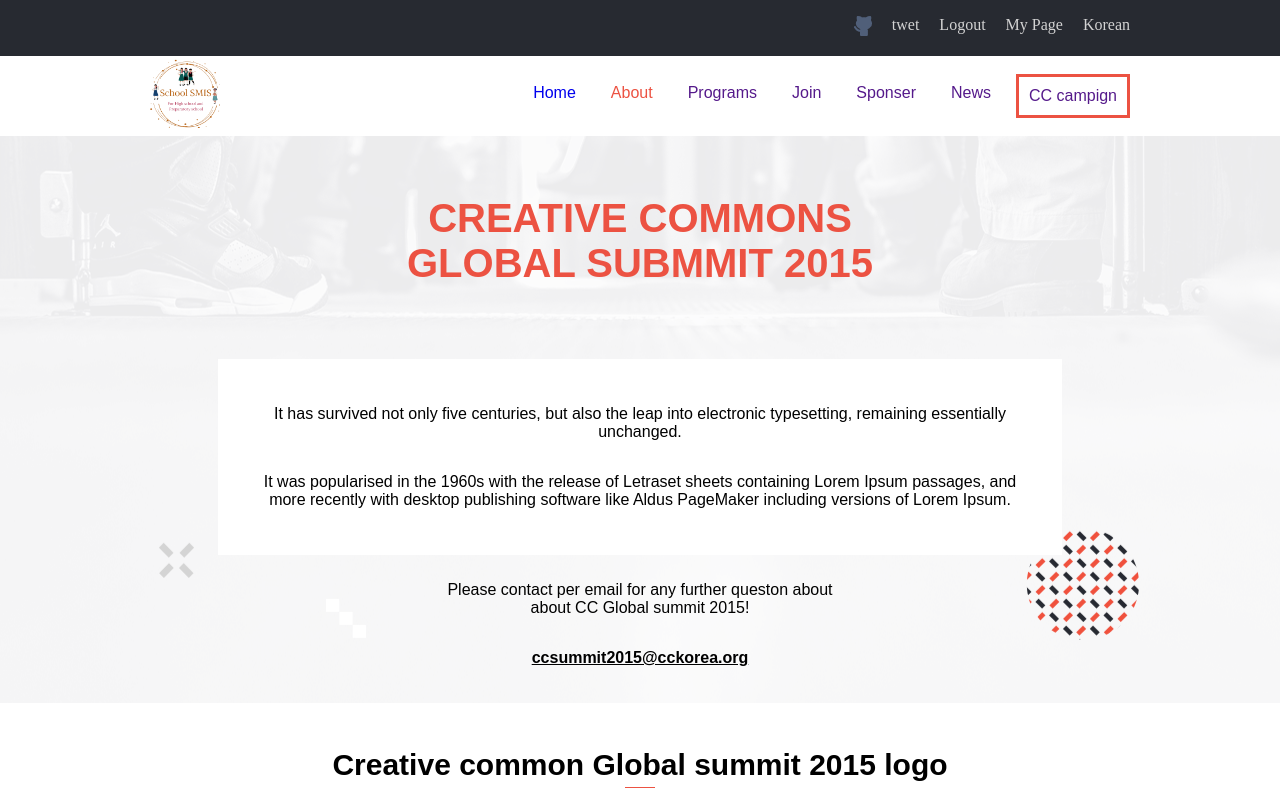
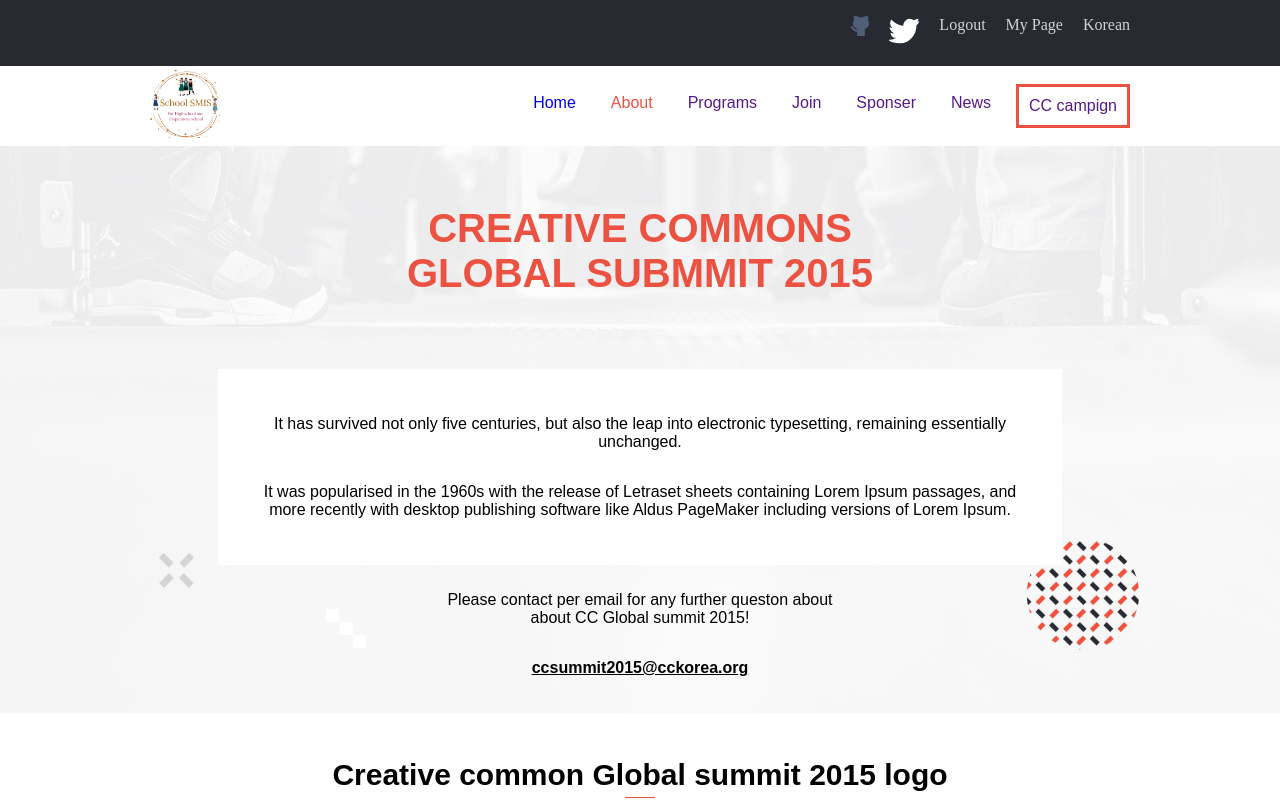
Before and after one commit to gergitokusse/HTML-CSS-JavaScript-capstone-project-, a website: page about.html in a window 1280 px wide. Shown: the top 801 px of the page. Drawn offline with Linux system fonts and the light colour scheme.

Commit message:
Update About and Index.html file

```diff
--- a/about.html
+++ b/about.html
@@ -11,14 +11,14 @@
     <div class="page-header padding-x">
         <ul>
             <li><a href=""> <img src="imgs/icons/github.png" alt=""></a></li>
-            <li><a href=""> twet </a></li>
+            <li><a href=""> <img src="./imgs/icons/svgexport-3.svg" alt=""> </a></li>
             <li><a href=""> Logout </a></li>
             <li><a href=""> My Page </a></li>
             <li><a href=""> Korean </a></li>
         </ul>
     </div>
     <nav class="nav_bar about-nav-bar padding-x">
-        <img class="my-logo" src="./imgs/icons/logo.png" alt="My Log">
+        <a href="index.html"><img class="my-logo" src="./imgs/icons/logo.png" alt="My Log"></a>
         <img class="humburger" src="./imgs/icons/humburger.jpg" alt="Humburger Icon">
         <div class="close-btn">
             <p>x</p>
```
Also changed, not shown: index.html (+1 -1 lines).
